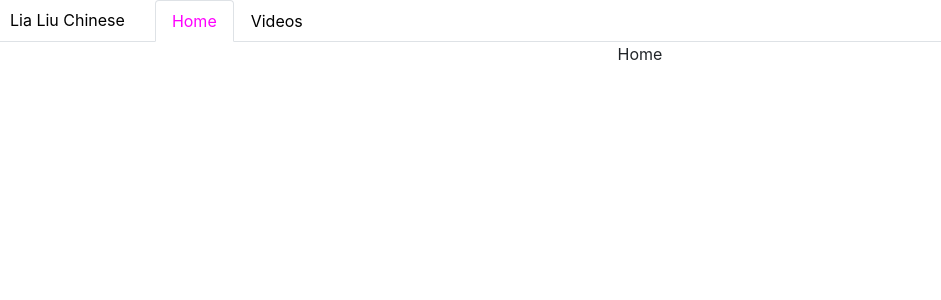
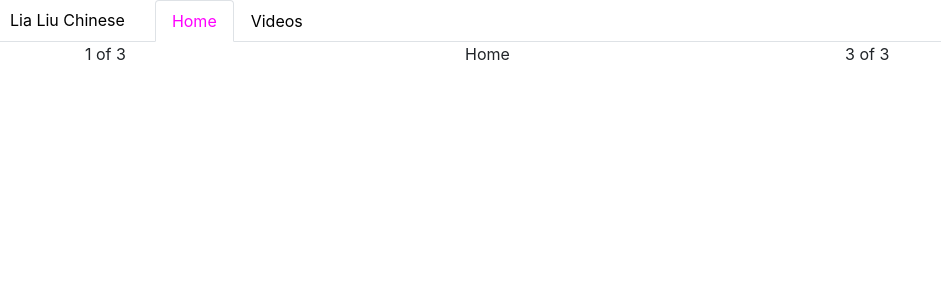
Before and after one commit to Clatrobe00/liachinese, a React (Create React App) app: page / in a window 1280 px wide. Shown: the top 300 px of the page, without its empty margins (0-941 px from the left). Built offline with nearby package versions, Linux system fonts and the light colour scheme.

Commit message:
add grid layout

```diff
--- a/src/App.js
+++ b/src/App.js
@@ -1,6 +1,7 @@
 import 'bootstrap/dist/css/bootstrap.min.css';
 import './App.css';
-import { BrowserRouter as Router, Switch, Route } from "react-router-dom";
+import { Container, Row, Col} from 'react-bootstrap';
+import { BrowserRouter as Router, Route } from "react-router-dom";
 import NavBar from './components/navbar';
 import Home from './components/Home';
 import Videos from './components/Videos';
@@ -8,17 +9,27 @@ import Videos from './components/Videos';
 function App() {
   return (
 
-    <div className="App">
-          <Router>
-            < NavBar />
+  <>
+    <Router>
+      <div className="App">
+        < NavBar />
+      </div>
+      <Container>
+        <Row>
+          <Col>1 of 3</Col>
+          <Col>
             <div>
               <Route exact path='/' component={Home}/>
               <Route exact path='/videos' component={Videos}/>
             </div>
-          </Router>
+          </Col>
+          <Col>3 of 3</Col>
+        </Row>
+      </Container>
 
+    </Router>
+  </>
 
-    </div>
   );
 }
 
```
